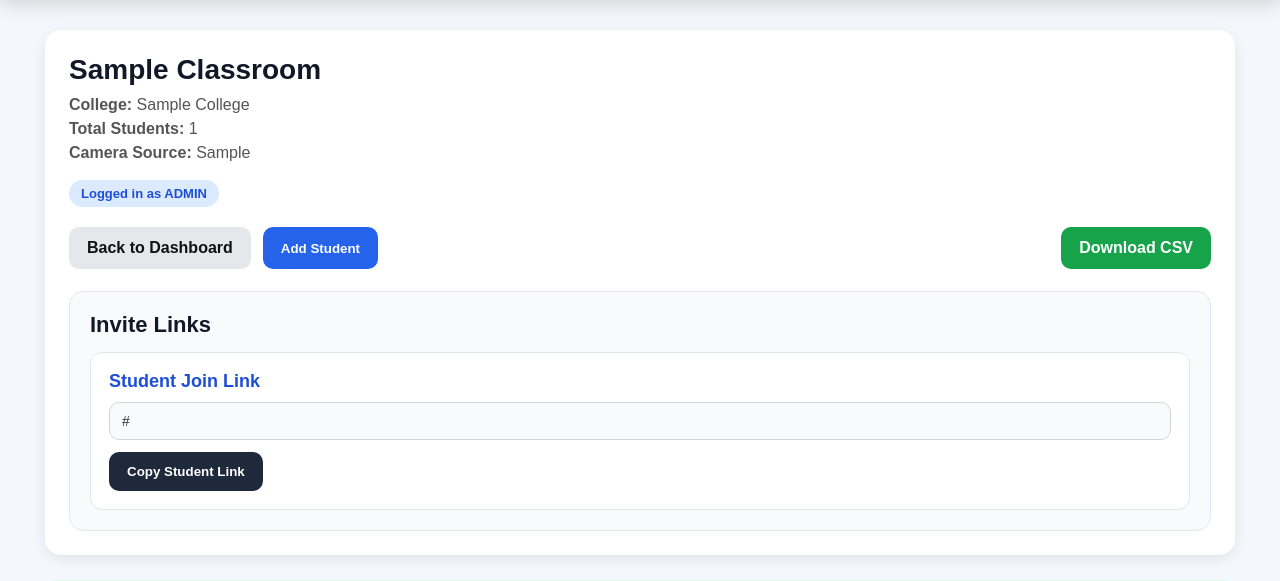
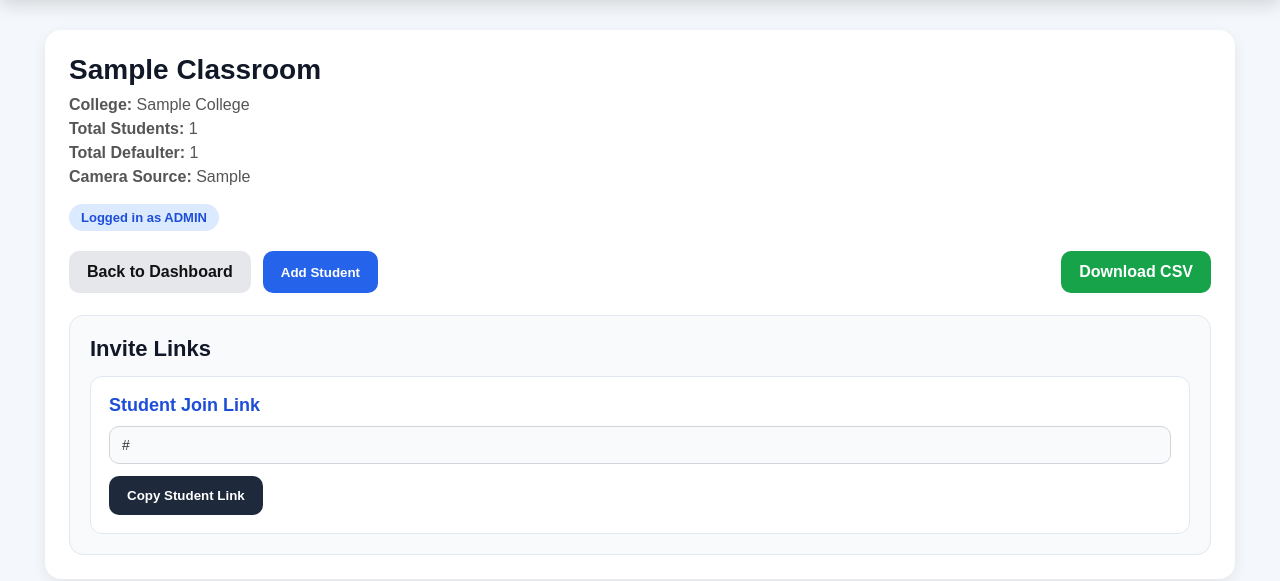
Before and after one commit to omkar3311/Attendmate-application, a FastAPI app: template website/templates/class_dashboard.html in a window 1280 px wide. Shown: the part 98-679 px from the top of the page. Run offline with FastAPI, Linux system fonts and the light colour scheme; the template is opened without the code that fills it: most values are stand-ins (such as "Sample title", 1, 10 or a date in 2020); grey boxes marked "Sample" are stand-in pictures; parts of the project's set-up code (start-up, migrations or seed data) failed here and were passed over.

Commit message:
defualter shown on class dashboard

```diff
--- a/website/main.py
+++ b/website/main.py
@@ -565,6 +565,8 @@ def classroom_dashboard(request: Request, classroom_id: int):
     for student in students:
         student["defaulter"] = defaulter_map.get(student.get("prn"), "NO")
 
+    defaulter_count = sum(1 for student in students if student.get("defaulter") == "YES")
+
     base_url = str(request.base_url).rstrip("/")
     student_join_link = f"http://127.0.0.1:8000/student/invite/{CURRENT_COLLEGE['id']}/{classroom['id']}"
     teacher_join_link = f"{base_url}/teacher/join"
@@ -576,6 +578,7 @@ def classroom_dashboard(request: Request, classroom_id: int):
             "college": CURRENT_COLLEGE,
             "classroom": classroom,
             "students": students,
+            "defualters_count" : defaulter_count,
             "student_count": len(students),
             "error_message": None,
             "success_message": None,
--- a/website/templates/class_dashboard.html
+++ b/website/templates/class_dashboard.html
@@ -379,6 +379,7 @@
             <h1>{{ classroom.classroom_name | title }}</h1>
             <p><strong>College:</strong> {{ college.college_name | title }}</p>
             <p><strong>Total Students:</strong> {{ student_count }}</p>
+            <p><strong>Total Defaulter:</strong> {{ defualters_count }} </p>
             <p><strong>Camera Source:</strong> {{ classroom.camera_input }}</p>
 
             {% if current_role %}
```
